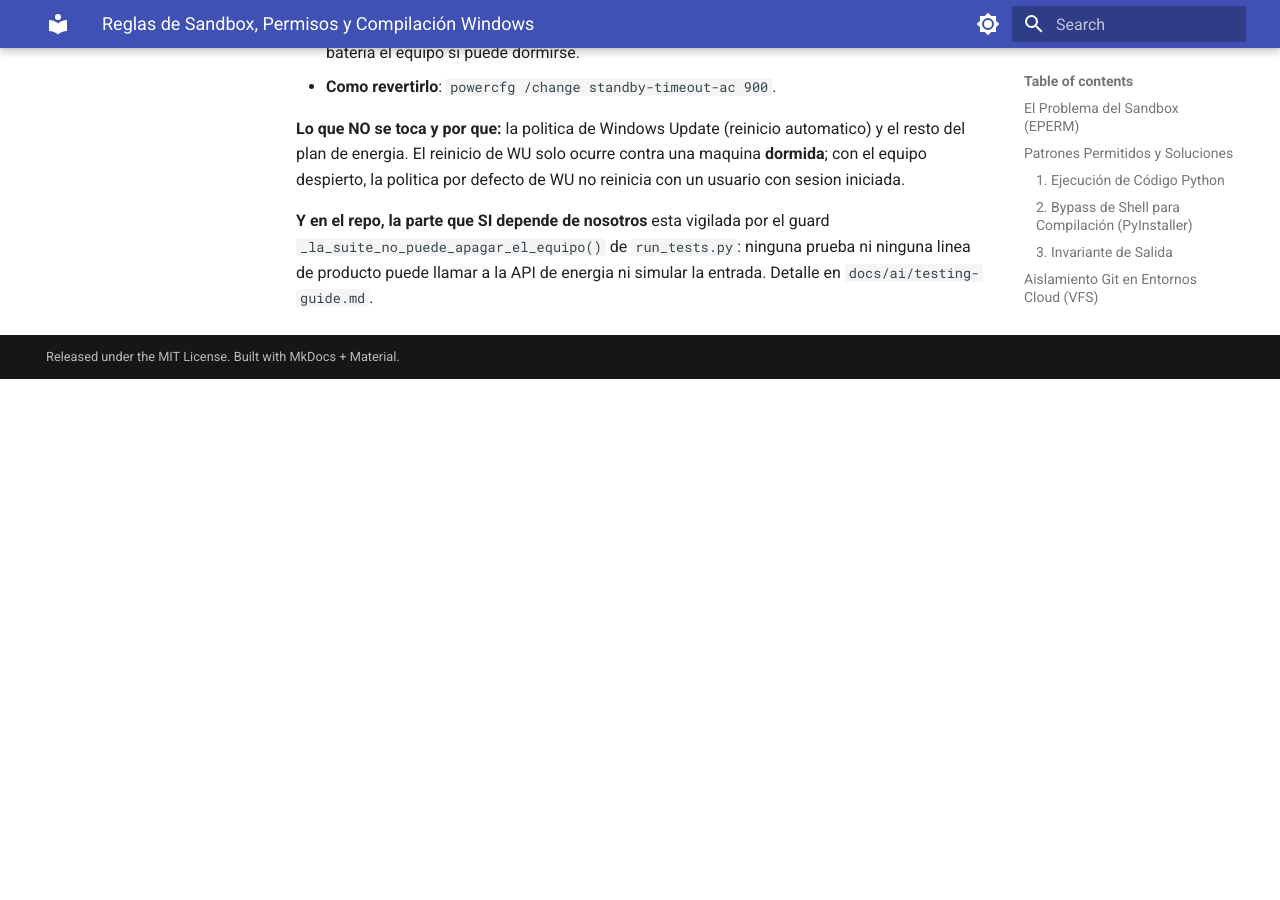
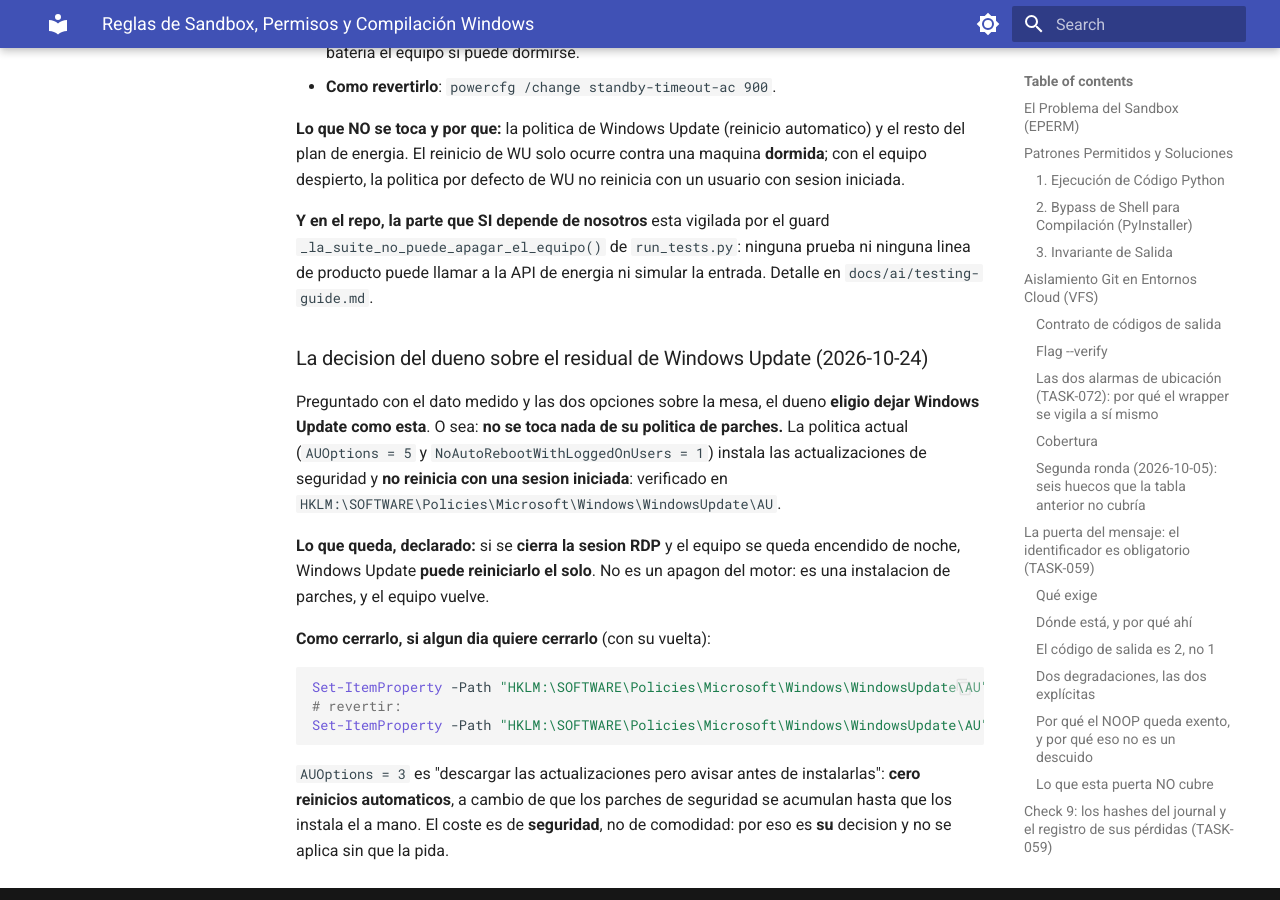
Before and after one commit to carcheky/woptimizer, an MkDocs documentation site: the page built from docs/ai/sandbox-rules.md, in a window 1280 px wide and 900 px high, scrolled down 46620 px. Built offline with MkDocs 1.6.1 and Material for MkDocs 9.7.7, drawn with Linux system fonts in a browser that asks for light colours; before the commit the page ends 46999 px from its top, so only the background shows below that.

Commit message:
docs(security): el dueno deja Windows Update como esta y el residual queda declarado (TASK-093)
Preguntado con el dato medido y las dos opciones sobre la mesa, el dueno eligio
dejar la politica de Windows Update como esta: no se toca su politica de
parches. Verificado: AUOptions = 5 y NoAutoRebootWithLoggedOnUsers = 1, luego
WU instala los parches y NO reinicia con una sesion iniciada.

RESIDUAL DECLARADO: si se cierra la sesion RDP y el equipo se queda encendido
de noche, WU puede reiniciarlo el solo. No es un apagon del motor: es una
instalacion de parches. El comando para cerrarlo y su vuelta quedan escritos
en docs/ai/sandbox-rules.md.

Anadido al final de los dos ficheros: desplazamiento CERO de las citas vivas
(sandbox-rules.md:1133, STATUS.md:12 y STATUS.md:100).

````diff
--- a/docs/ai/sandbox-rules.md
+++ b/docs/ai/sandbox-rules.md
@@ -1743,3 +1743,29 @@ defecto de WU no reinicia con un usuario con sesion iniciada.
 guard `_la_suite_no_puede_apagar_el_equipo()` de `run_tests.py`: ninguna
 prueba ni ninguna linea de producto puede llamar a la API de energia ni
 simular la entrada. Detalle en `docs/ai/testing-guide.md`.
+### La decision del dueno sobre el residual de Windows Update (2026-10-24)
+
+Preguntado con el dato medido y las dos opciones sobre la mesa, el dueno
+**eligio dejar Windows Update como esta**. O sea: **no se toca nada de su
+politica de parches.** La politica actual (`AUOptions = 5` y
+`NoAutoRebootWithLoggedOnUsers = 1`) instala las actualizaciones de seguridad
+y **no reinicia con una sesion iniciada**: verificado en
+`HKLM:\SOFTWARE\Policies\Microsoft\Windows\WindowsUpdate\AU`.
+
+**Lo que queda, declarado:** si se **cierra la sesion RDP** y el equipo se
+queda encendido de noche, Windows Update **puede reiniciarlo el solo**. No es
+un apagon del motor: es una instalacion de parches, y el equipo vuelve.
+
+**Como cerrarlo, si algun dia quiere cerrarlo** (con su vuelta):
+
+```powershell
+Set-ItemProperty -Path "HKLM:\SOFTWARE\Policies\Microsoft\Windows\WindowsUpdate\AU" -Name AUOptions -Value 3
+# revertir:
+Set-ItemProperty -Path "HKLM:\SOFTWARE\Policies\Microsoft\Windows\WindowsUpdate\AU" -Name AUOptions -Value 5
+```
+
+`AUOptions = 3` es "descargar las actualizaciones pero avisar antes de
+instalarlas": **cero reinicios automaticos**, a cambio de que los parches de
+seguridad se acumulan hasta que los instala el a mano. El coste es de
+**seguridad**, no de comodidad: por eso es **su** decision y no se aplica sin
+que la pida.
````
Also changed, not shown: STATUS.md (+11 -0 lines), probe_cat.py (added, +11 -0 lines), probe_journal.py (added, +7 -0 lines).
